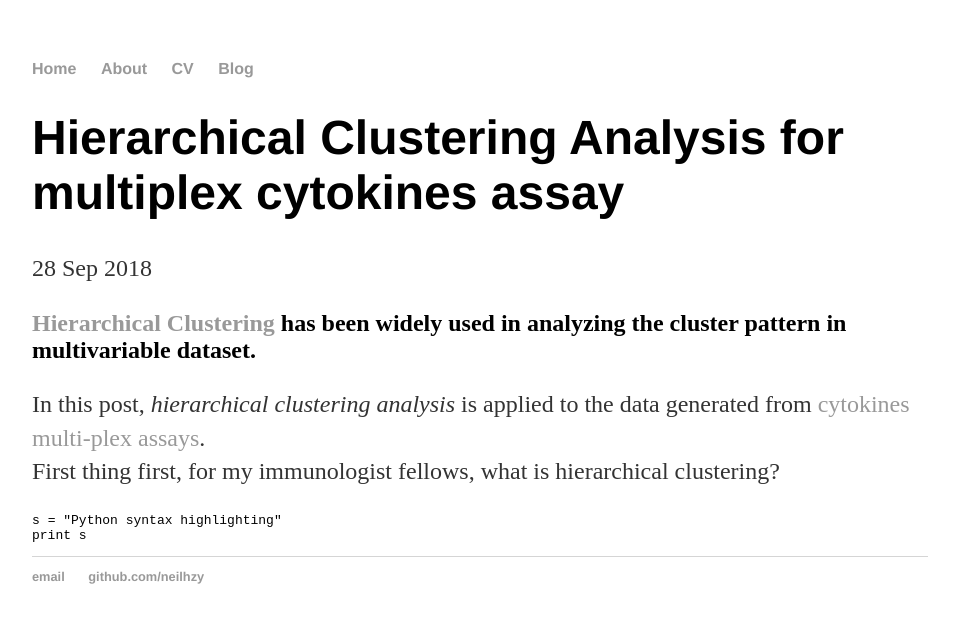
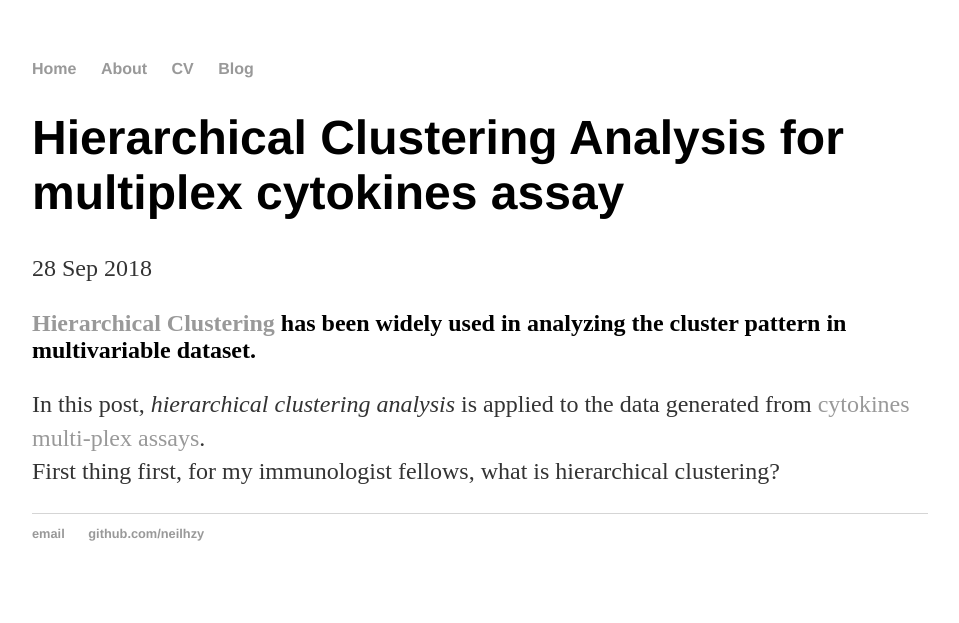
Before and after one commit to Neilhzy/neilhzy.github.io, a Jekyll site: the page built from _posts/2018-09-05-ziyuan-he-hierarchical-agglomerative-clustering.md, in a window 1280 px wide. Shown: the top 623 px of the page, without its empty margins (160-1119 px from the left). Built offline with Jekyll 4.4.1, drawn with Linux system fonts in a browser that asks for light colours.

````diff
--- a/_posts/2018-09-05-ziyuan-he-hierarchical-agglomerative-clustering.md
+++ b/_posts/2018-09-05-ziyuan-he-hierarchical-agglomerative-clustering.md
@@ -8,9 +8,6 @@ date: 2018-09-28
 In this post, *hierarchical clustering analysis* is applied to the data generated from [cytokines multi-plex assays](https://www.thermofisher.com/order/catalog/product/LPC0005M).
 First thing first, for my immunologist fellows, what is hierarchical clustering?
 
-```python
-s = "Python syntax highlighting"
-print s
-```
+
 <!-- ![Hierarchical plot](/images/Hierarchical clustering plot_outliers_filtered.png)
 Format: ![Alt Text](url) -->
--- a/index.html
+++ b/index.html
@@ -4,7 +4,7 @@ title: Ziyuan He
 ---
 <div class="blurb">
 	<h1>Ziyuan He</h1>
-	<p>I'm a PhD student in micropbiology and immunology at Tulane University, New Orleans. <a href="/about">Read more about my life...</a></p>
+	<p>I'm a PhD student in micropbiology and immunology at Tulane University. I recently moved to UC Davis with our lab. <a href="/about">Read more about my life...</a></p>
 </div><!-- /.blurb -->
 
 <!DOCTYPE html>
````
